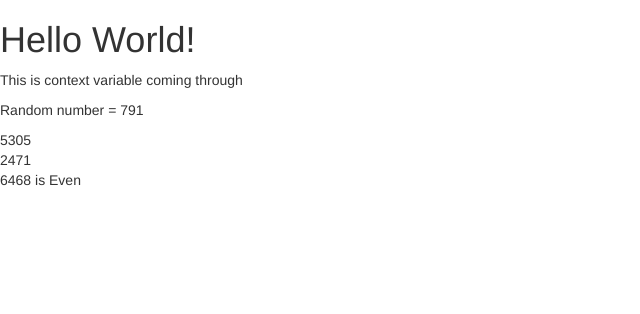
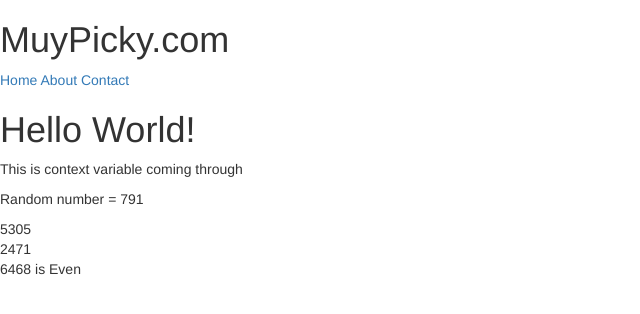
Before and after one commit to tjsoliveira/try-django1.11, a Django app: page / in a window 1280 px wide. Shown: the top 314 px of the page, without its empty margins (0-640 px from the left). Run offline with Django 3.2, Linux system fonts and the light colour scheme; some libraries are stand-ins or nearby versions.

Commit message:
Try Django 1.11 - 9 -  Template Inheritance

```diff
--- a/muypick/urls.py
+++ b/muypick/urls.py
@@ -16,9 +16,11 @@ Including another URLconf
 from django.conf.urls import url
 from django.contrib import admin
 
-from restaurants.views import home
+from restaurants.views import home, about, contact
 
 urlpatterns = [
     url(r'^admin/', admin.site.urls),
-    url(r'$^', home),
+    url(r'^$', home),
+    url(r'^about/$', about),
+    url(r'^contact/$', contact),
 ]
--- a/restaurants/views.py
+++ b/restaurants/views.py
@@ -9,4 +9,14 @@ def home(request):
         'random_num': random.randint(0, 10000),
         'some_list': some_list
     }
-    return render(request,'base.html', context)
+    return render(request,'home.html', context)
+
+def about(request):
+    context = {
+    }
+    return render(request,'about.html', context)
+
+def contact(request):
+    context = {
+    }
+    return render(request,'contact.html', context)
--- /dev/null
+++ b/templates/about.html
@@ -0,0 +1,5 @@
+{% extends "base.html" %}
+{% block head_title %}About || {{block.super}} {% endblock head_title %}
+{% block content %}
+<h1>About</h1>
+{% endblock content %}
--- a/templates/base.html
+++ b/templates/base.html
@@ -4,26 +4,22 @@
     <meta charset="utf-8">
     <meta http-equiv="X-UA-Compatible" content="IE=edge">
     <meta name="viewport" content="width=device-width, initial-scale=1">
-    <title>Muypick.com</title>
+    <title>
+      {% block head_title %}Muypicky.com{% endblock head_title %}
+    </title>
 
     <!-- Bootstrap -->
     <link rel="stylesheet" href="https://maxcdn.bootstrapcdn.com/bootstrap/3.3.5/css/bootstrap.min.css">
     <link rel="stylesheet" href="https://maxcdn.bootstrapcdn.com/font-awesome/4.4.0/css/font-awesome.min.css">
   </head>
   <body>
+    <h1>MuyPicky.com</h1>
+    <a href="/">Home</a>
+    <a href="/about/">About</a>
+    <a href="/contact/">Contact</a>
 
-    <h1>Hello World!</h1>
-    <p>This is {{ html_var }} coming through</p>
-    {% if html_var %}
-      <p>Random number = {{ random_num }}</p>
-    {% endif %}
-    {% for some_item in some_list %}
-      {{ some_item }}
-      {% if some_item|divisibleby:'2' %}
-        is Even
-      {% endif %}
-      <br>
-    {% endfor %}
+      {% block content %}
+      {% endblock content %}
 
     <!-- jQuery (necessary for Bootstrap's JavaScript plugins) -->
     <script src="https://ajax.googleapis.com/ajax/libs/jquery/1.11.3/jquery.min.js"></script>
--- /dev/null
+++ b/templates/contact.html
@@ -0,0 +1,5 @@
+{% extends "base.html" %}
+{% block head_title %}Contact || {{block.super}} {% endblock head_title %}
+{% block content %}
+<h1>Contact</h1>
+{% endblock content %}
--- /dev/null
+++ b/templates/home.html
@@ -0,0 +1,18 @@
+{% extends "base.html" %}
+
+  {% block head_title %}Welcome || {{block.super}} {% endblock head_title %}
+
+{% block content %}
+<h1>Hello World!</h1>
+<p>This is {{ html_var }} coming through</p>
+{% if html_var %}
+  <p>Random number = {{ random_num }}</p>
+{% endif %}
+{% for some_item in some_list %}
+  {{ some_item }}
+  {% if some_item|divisibleby:'2' %}
+    is Even
+  {% endif %}
+  <br>
+{% endfor %}
+{% endblock content %}
```
